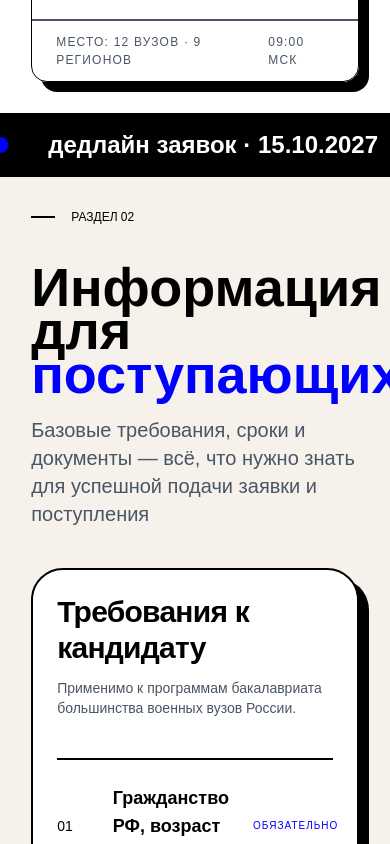
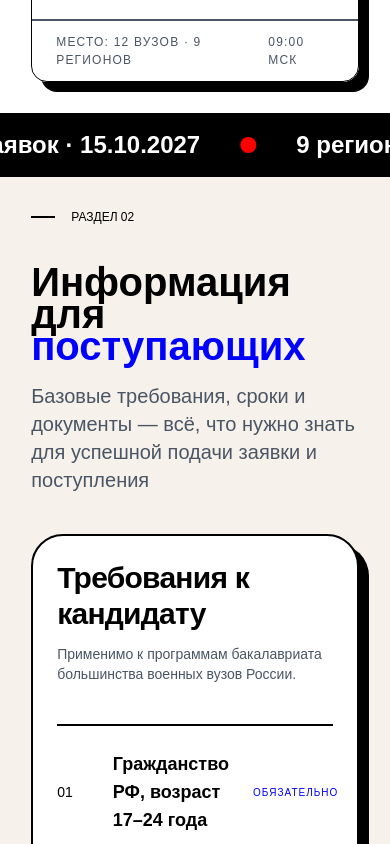
Before and after one commit to qwertochyo/military-landing, a React (Vite) app: page / in a window 390 px wide. Shown: the part 2200-3044 px from the top of the page. Built offline with nearby package versions, Linux system fonts and the light colour scheme.

Commit message:
fixed font sizes and screen overflow

```diff
--- a/src/components/info-students/InfoStudents.tsx
+++ b/src/components/info-students/InfoStudents.tsx
@@ -27,7 +27,7 @@ export const InfoStudents = () => {
           viewport={{ once: true }}
           transition={{ duration: 0.5, delay: 0.3 }}
         >
-          <h2 className="text-[clamp(54px,4.4vw,64px)] leading-[0.8] font-bold">
+          <h2 className="text-[clamp(40px,4.4vw,64px)] leading-[0.8] font-bold">
             Информация для <span className="text-primary">поступающих</span>
           </h2>
           <p className="text-xl text-gray-600 font-light">
--- a/src/components/interactive/Interactive.tsx
+++ b/src/components/interactive/Interactive.tsx
@@ -18,7 +18,7 @@ export const Interactive = () => {
           </motion.div>
           <div className="flex gap-5 flex-col items-start lg:flex-row lg:items-end">
             <motion.h2
-              className="text-[clamp(54px,4.4vw,64px)] leading-[1.1] tracking-wide font-bold"
+              className="text-[clamp(40px,4.4vw,64px)] leading-[1.1] tracking-wide font-bold"
               initial={{ opacity: 0, x: -50 }}
               whileInView={{ opacity: 1, x: 0 }}
               viewport={{ once: true }}
--- a/src/components/marquee/Marquee.tsx
+++ b/src/components/marquee/Marquee.tsx
@@ -12,7 +12,7 @@ export const Marquee = () => {
     <div className="overflow-x-hidden bg-black py-4">
       <motion.div
         className="flex gap-10"
-        animate={{ x: ["100%", "-50%"] }}
+        animate={{ x: ["0%", "-70%"] }}
         transition={{
           repeat: Infinity,
           duration: 10,
--- a/src/components/request/RequestForm.tsx
+++ b/src/components/request/RequestForm.tsx
@@ -146,7 +146,7 @@ export const RequestForm = () => {
           </motion.label>
         </motion.div>
         <motion.div
-          className="flex justify-between items-center"
+          className="flex flex-col sm:flex-row gap-4 sm:gap-1 justify-between items-center"
           initial={{ opacity: 0, y: 50 }}
           whileInView={{ opacity: 1, y: 0 }}
           viewport={{ once: true }}
--- a/src/components/slogan/Slogan.tsx
+++ b/src/components/slogan/Slogan.tsx
@@ -27,7 +27,7 @@ export const Slogan = () => {
       />
       <div className="flex flex-col gap-15 items-center">
         <motion.h2
-          className="text-center text-[clamp(50px,7vw,120px)] leading-[1.1] font-bold"
+          className="text-center text-[clamp(40px,7vw,120px)] leading-[1.1] font-bold"
           initial={{ opacity: 0, y: -100 }}
           whileInView={{ opacity: 1, y: 0 }}
           viewport={{ once: true }}
--- a/src/styles/index.css
+++ b/src/styles/index.css
@@ -29,9 +29,9 @@
 
 html {
   scroll-behavior: smooth;
-  overflow-x: hidden;
+  overflow-x: clip;
 }
 
 body {
-  overflow-x: hidden;
+  overflow-x: clip;
 }
```
